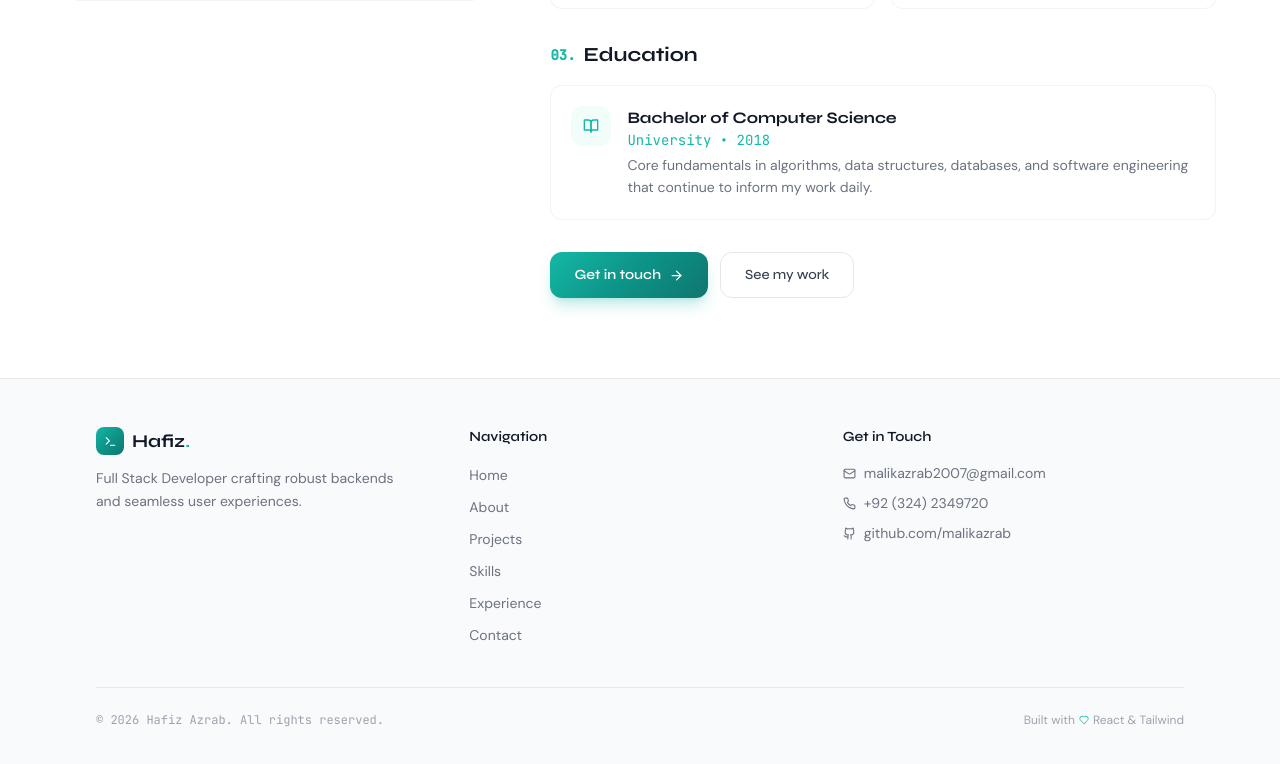
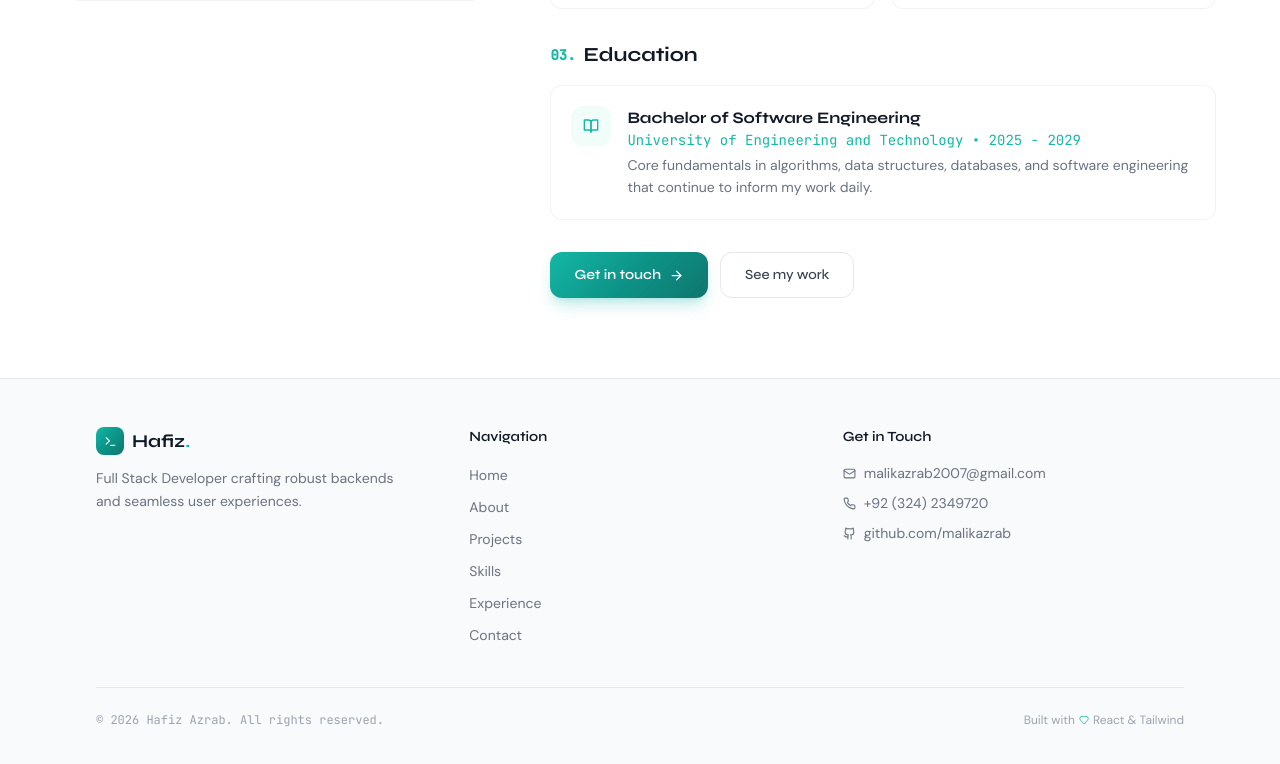
Before and after one commit to malikazrab/my-portfolio, a React (Create React App) app: page /about in a window 1280 px wide. Shown: the part 967-1731 px from the top of the page. Built offline with nearby package versions, Linux system fonts and the light colour scheme.

Commit message:
some changes

```diff
--- a/src/pages/About.jsx
+++ b/src/pages/About.jsx
@@ -145,8 +145,8 @@ export default function About() {
                     <BookOpen size={16} />
                   </div>
                   <div>
-                    <h4 className="font-display font-bold dark:text-white">Bachelor of Computer Science</h4>
-                    <p className="text-sm text-brand-500 font-mono">University • 2018</p>
+                    <h4 className="font-display font-bold dark:text-white">Bachelor of Software Engineering</h4>
+                    <p className="text-sm text-brand-500 font-mono">University of Engineering and Technology • 2025 - 2029</p>
                     <p className="text-sm text-gray-500 dark:text-gray-400 mt-1 leading-relaxed">
                       Core fundamentals in algorithms, data structures, databases, and software engineering that continue to inform my work daily.
                     </p>
```
